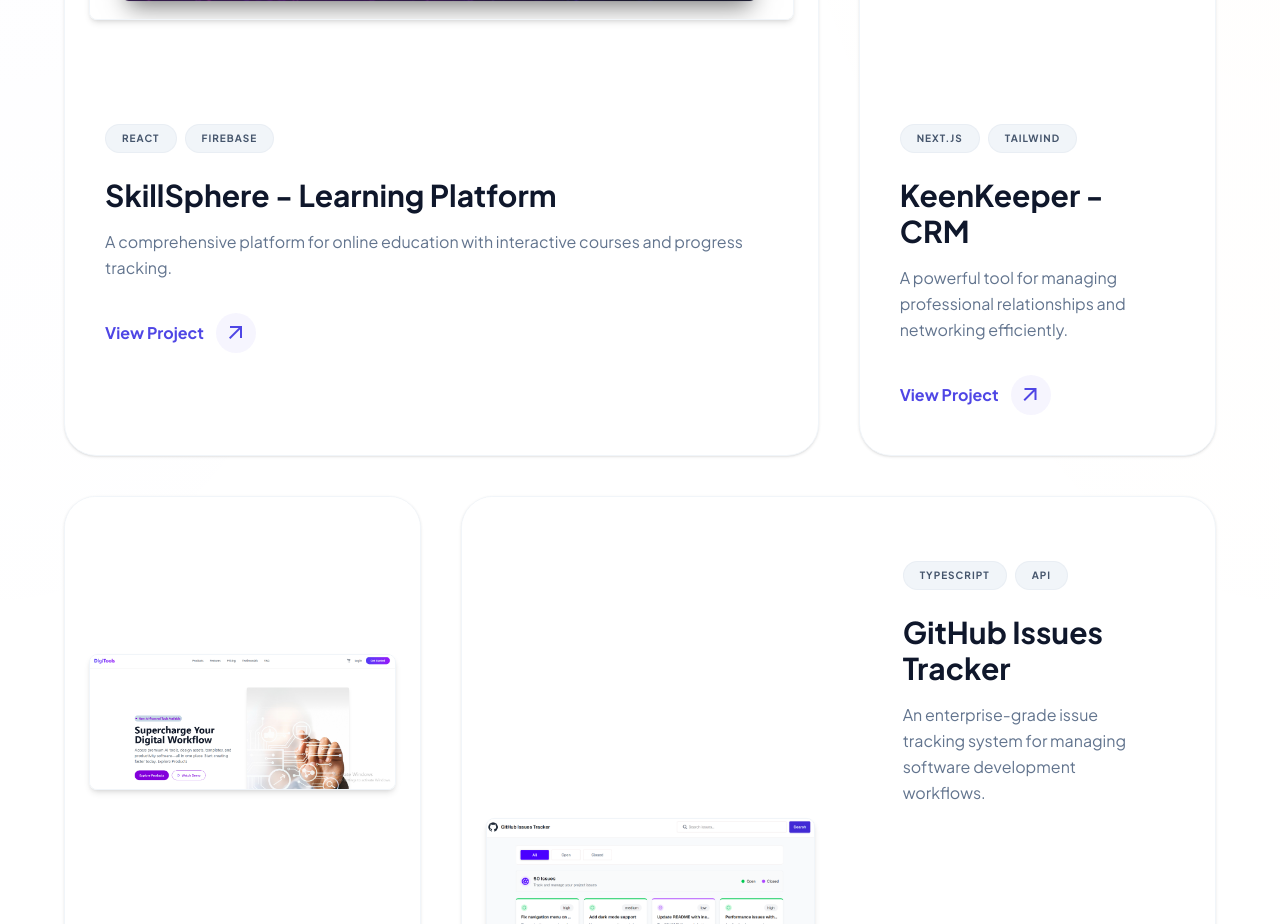
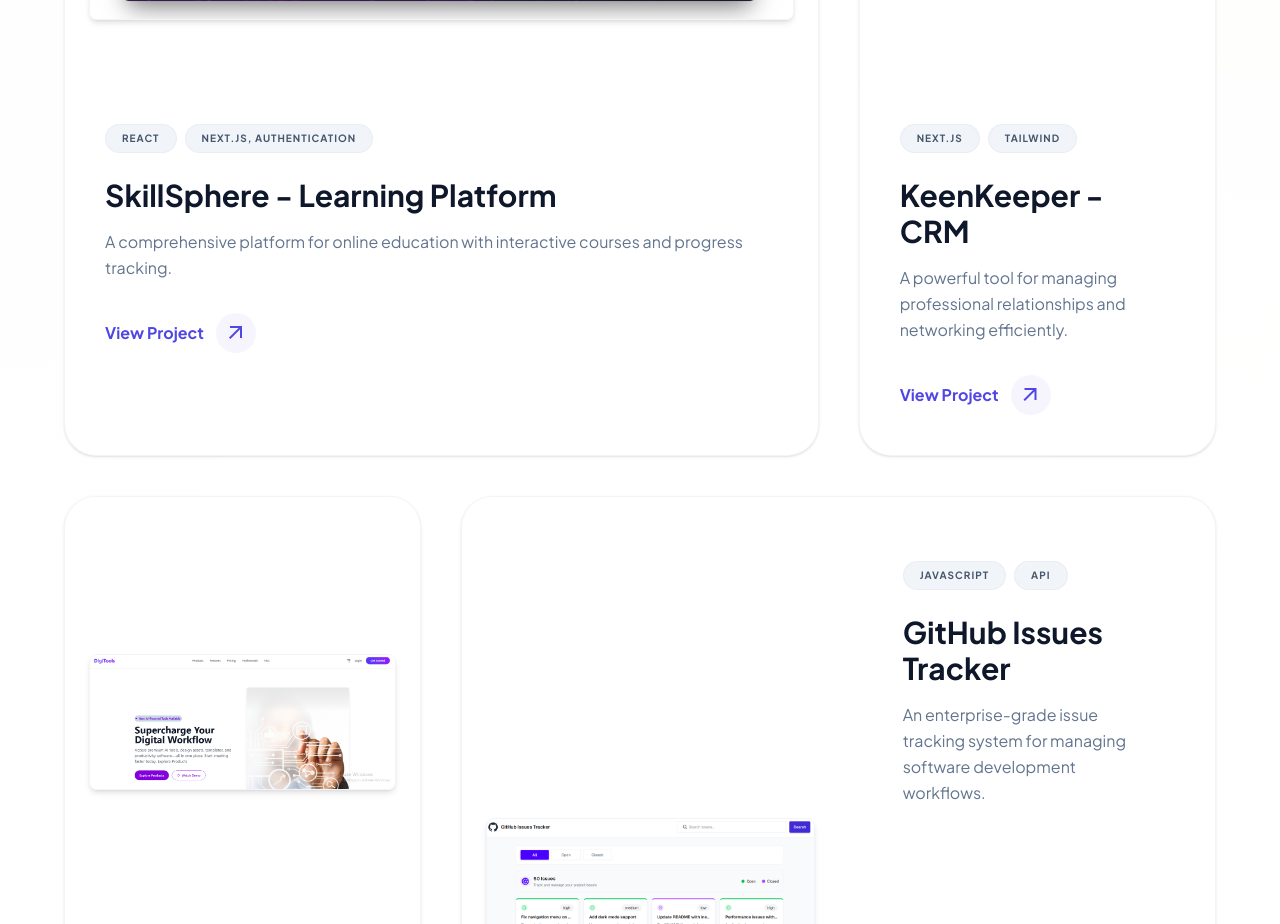
Before and after one commit to Monoaratasnim/my-portfolio-website, a Next.js app: page / in a window 1280 px wide. Shown: the part 3280-4204 px from the top of the page. Built offline with nearby package versions, Linux system fonts and the light colour scheme.

Commit message:
Edited some code

```diff
--- a/src/components/Projects.tsx
+++ b/src/components/Projects.tsx
@@ -8,7 +8,7 @@ const projects = [
     title: "SkillSphere - Learning Platform",
     desc: "A comprehensive platform for online education with interactive courses and progress tracking.",
     image: "/projects/online-learning.png",
-    tags: ["React", "Firebase"],
+    tags: ["React", "Next.js, Authentication"],
     link: "https://b13-a08-seven.vercel.app/",
     colSpan: "md:col-span-8",
   },
@@ -32,7 +32,7 @@ const projects = [
     title: "GitHub Issues Tracker",
     desc: "An enterprise-grade issue tracking system for managing software development workflows.",
     image: "/projects/gitissue-tracker.png",
-    tags: ["TypeScript", "API"],
+    tags: ["JavaScript", "API"],
     link: "https://gitissue-tracker.netlify.app/",
     colSpan: "md:col-span-8",
     isLarge: true,
```
